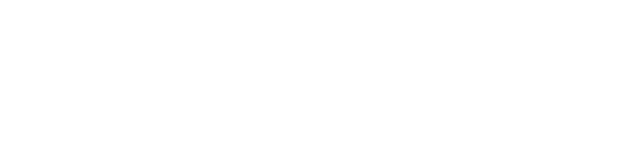
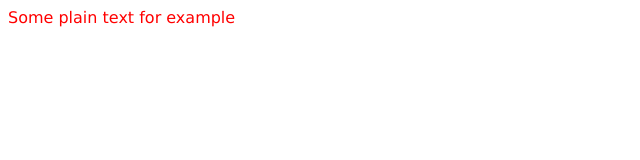
Before and after one commit to annakholodkova/studygit, a plain HTML site: page index.html in a window 1280 px wide. Shown: the whole page, without its empty margins (0-640 px from the left). Drawn offline with Linux system fonts and the light colour scheme.

Commit message:
add styles into index.html

```diff
--- a/css/styles.css
+++ b/css/styles.css
@@ -1,11 +1,12 @@
-text {
+.text {
 	font-family: Verdana, Arial, sans-serif;
 }
 
-header_text {
+.header_text {
 	font-size: 16pt;
 }
 
-plain_text {
+.plain_text {
 	font-size: 12pt;
+	color: red;
 }
--- a/index.html
+++ b/index.html
@@ -0,0 +1,13 @@
+<!DOCMTYPE html>
+<html>
+	<head>
+		<link rel="stylesheet" type="text/css" href="./css/styles.css">
+	</head>
+	<body>
+		<div class="text">
+			<p class="plain_text">
+				Some plain text for example
+			</p>
+		</div>
+	</body>
+</html>
```
